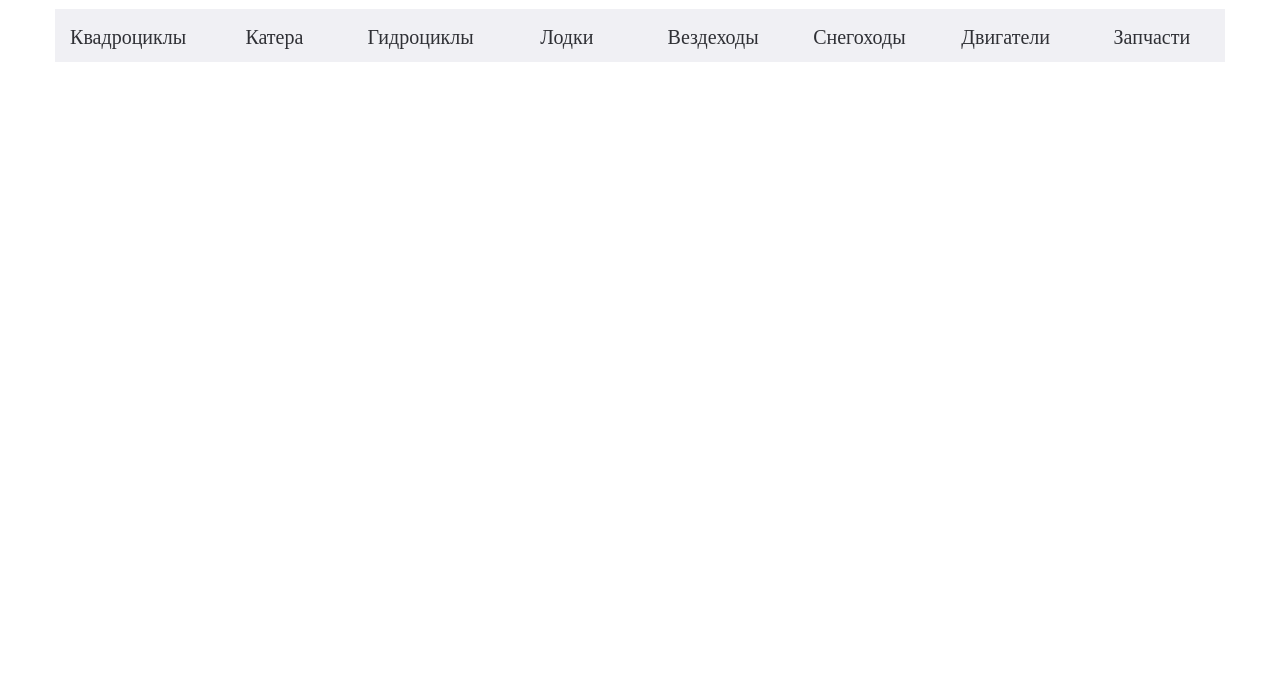
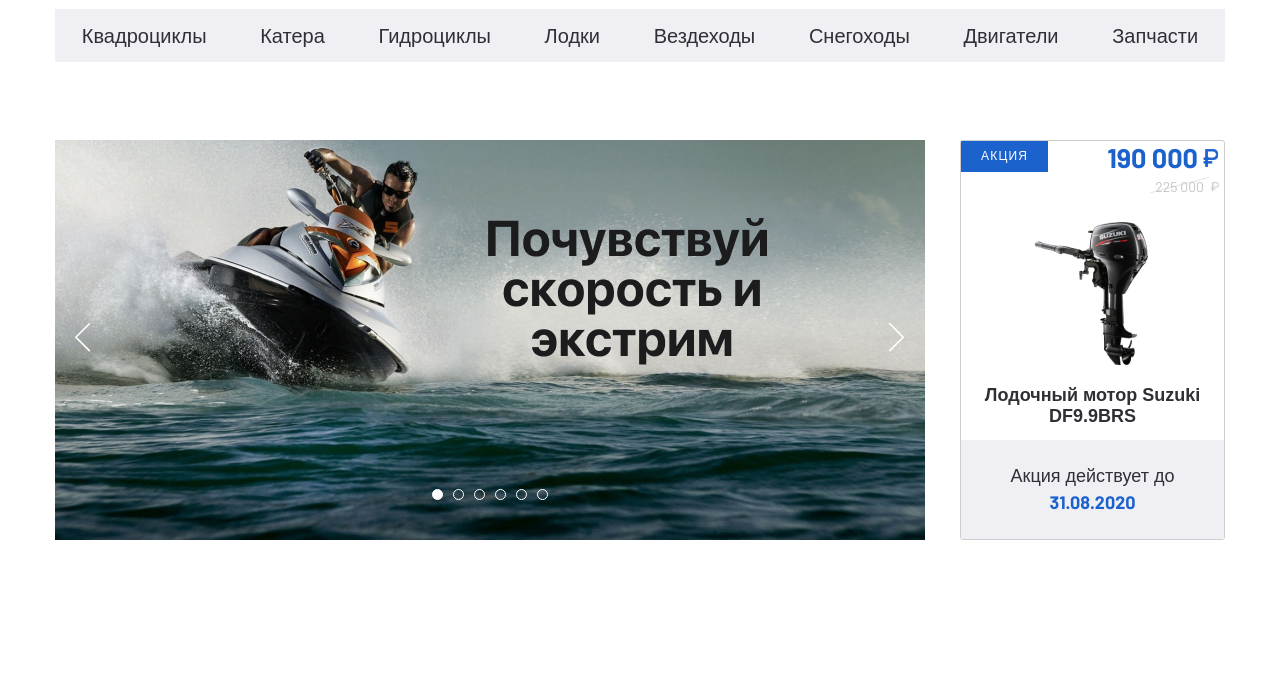
Before and after one commit to pavel-chermyanin/jet-ski-shop, a plain HTML site: page index.html in a window 1280 px wide. Shown: the part 113-800 px from the top of the page. Drawn offline with nearby package versions, Linux system fonts and the light colour scheme.

Commit message:
laid out and styled the banner

```diff
--- a/css/style.css
+++ b/css/style.css
@@ -24,8 +24,11 @@ h5,
 h6 {
   margin: 0;
 }
+p{
+    margin: 0;
+}
 body {
-  font-family: "SFProDisplay-Regular";
+  font-family: "SFProDisplay-Regular", sans-serif;
   color: #2f3035;
   font-size: 20px;
   line-height: 24px;
@@ -101,7 +104,7 @@ body {
   bottom: -2px;
   right: -14px;
 }
-.header__bootom{
+.header__bootom {
   margin-bottom: 78px;
 }
 .menu-categories {
@@ -115,15 +118,12 @@ body {
   position: relative;
 }
 .menu-categories__link {
-    transition: all .3s ease-in-out;
+  transition: all 0.3s ease-in-out;
   padding: 15px 0 14px;
-    position: absolute;
-    top: 50%;
-    left: 50%;
-    transform: translate(-50%, -50%);
+  position: relative;
 }
-.menu-categories__link::before{
-    content: '';
+.menu-categories__link::before {
+  content: "";
   position: absolute;
   width: 0;
   left: auto;
@@ -131,7 +131,7 @@ body {
   right: 0;
   background-color: var(--accent-color);
   height: 3px;
-    transition: all .3s;
+  transition: all 0.3s;
 }
 .menu-categories__link:hover {
   color: #000;
@@ -141,3 +141,156 @@ body {
   right: auto;
   left: 0;
 }
+
+/* ==== banner-section ==== */
+
+.banner-section__inner {
+  display: flex;
+  justify-content: space-between;
+}
+.banner-section__slider {
+  max-width: 870px;
+}
+.banner-section__slider-btn {
+  position: absolute;
+  top: 50%;
+  transform: translateY(-50%);
+  background-color: transparent;
+  border: none;
+  margin: 0;
+  padding: 0;
+  z-index: 5;
+  cursor: pointer;
+}
+.banner-section__slider-btnprev {
+  left: 20px;
+}
+.banner-section__slider-btnnext {
+  right: 20px;
+}
+.slick-dots {
+  position: absolute;
+  bottom: 40px;
+  left: 0;
+  right: 0;
+  text-align: center;
+}
+.slick-dots li{
+    display: inline-block;
+    padding: 0 5px;
+}
+.slick-dots button {
+    margin: 0;
+    padding: 0;
+    font-size: 0;
+    width: 11px;
+    height: 11px;
+    border: 1px solid #fff;
+    border-radius: 50%;
+    background-color: transparent;
+    cursor: pointer;
+}
+.slick-active button{
+    background-color: #fff;
+}
+.banner-section__slider-item {
+}
+.banner-section__item {
+}
+.banner-section__slider-img{
+    object-fit: cover;
+    min-height: 40px;
+}
+.sale-item {
+    text-align: center;
+    max-width: 265px;
+    border: 1px solid #CDCDCD;
+    border-radius: 3px;
+    display: flex;
+    flex-direction: column;
+    justify-content: space-between;
+}
+.sale-item__top {
+    display: flex;
+    justify-content: space-between;
+    align-items: flex-start;
+}
+.sale-item__info {
+    color: #fff;
+    background-color: var(--accent-color);
+    text-transform: uppercase;
+    font-size: 12px;
+    line-height: 15px;
+    letter-spacing: 0.1em;
+    padding: 8px 20px;
+}
+.sale-item__price{
+    text-align: right;
+}
+.price {
+    font-family: 'Barlow', sans-serif;
+    position: relative;
+}
+.sale-item__price-new {
+    font-weight: 700;
+    font-size: 27px;
+    line-height: 32px;
+    color: var(--accent-color);
+    margin-right: 6px;
+    padding-right: 20px;
+    position: relative;
+}
+.sale-item__price-new::after{
+    content: '';
+    position: absolute;
+    width: 15px;
+    height: 18px;
+    top: 8px;
+    right: 0;
+    background-image: url(../images/icons-price.svg);
+}
+.sale-item__price-old {
+    font-weight: 400;
+    font-size: 14px;
+    line-height: 17px;
+    color: #c4c4c4;
+    margin-right: 15px;
+    background-image: url(../images/old-line.svg);
+    background-repeat: no-repeat;
+    display: inline-block;
+    padding: 2px 5px;
+}
+.sale-item__price-old::after{
+    content: '';
+    position: absolute;
+    background-image: url(../images/icons-price-old.svg);
+    width: 8px;
+    height: 10px;
+    right: -10px;
+    top: 6px;
+}
+.sale-item__img {
+    object-fit: contain;
+    max-width: fit-content;
+    margin: 0 auto;
+}
+.sale-item__title {
+    font-family: "SFProDisplay-Bold", sans-serif;
+    font-size: 18px;
+    line-height: 21px;
+    font-weight: 700;
+    margin-bottom: 7px;
+}
+.sale-item__footer {
+    background-color: #F0F0F4;
+    font-size: 18px;
+    line-height: 22px;
+    padding: 25px 20px 26px;
+}
+.sale-item__footer span{
+    color: var(--accent-color);
+    font-family: 'Barlow', sans-serif;
+    font-weight: 700;
+    display: block;
+    margin-top: 4px;
+}
--- a/index.html
+++ b/index.html
@@ -1,5 +1,5 @@
 <!DOCTYPE html>
-<html lang="en">
+<html lang="ru">
 
 <head>
   <meta charset="UTF-8">
@@ -9,6 +9,9 @@
   <link rel="stylesheet" href="css/normalize.css">
   <link rel="stylesheet" href="css/slick.css">
   <link rel="stylesheet" href="css/fonts.css">
+  <link rel="preconnect" href="https://fonts.googleapis.com">
+  <link rel="preconnect" href="https://fonts.gstatic.com" crossorigin>
+  <link href="https://fonts.googleapis.com/css2?family=Barlow:wght@400;700&display=swap" rel="stylesheet">
   <link rel="stylesheet" href="css/style.css">
 </head>
 
@@ -68,6 +71,50 @@
       </div>
     </div>
   </header>
+  <section class="banner-section">
+    <div class="container">
+      <div class="banner-section__inner">
+        <div class="banner-section__slider">
+          <a class="banner-section__slider-item" href="#">
+            <img class="banner-section__slider-img" src="./images/banner-slider.jpg" alt="">
+          </a>
+          <a class="banner-section__slider-item" href="#">
+            <img class="banner-section__slider-img" src="./images/banner-slider.jpg" alt="">
+          </a>
+          <a class="banner-section__slider-item" href="#">
+            <img class="banner-section__slider-img" src="./images/banner-slider.jpg" alt="">
+          </a>
+          <a class="banner-section__slider-item" href="#">
+            <img class="banner-section__slider-img" src="./images/banner-slider.jpg" alt="">
+          </a>
+          <a class="banner-section__slider-item" href="#">
+            <img class="banner-section__slider-img" src="./images/banner-slider.jpg" alt="">
+          </a>
+          <a class="banner-section__slider-item" href="#">
+            <img class="banner-section__slider-img" src="./images/banner-slider.jpg" alt="">
+          </a>
+        </div>
+        <a class="banner-section__item sale-item" href="#">
+          <div class="sale-item__top">
+            <p class="sale-item__info">акция</p>
+            <div class="sale-item__price">
+              <div class=" price sale-item__price-new">190 000</div>
+              <div class=" price sale-item__price-old">225 000</div>
+            </div>
+          </div>
+          <img class="sale-item__img" src="./images/content/sale-1.png" alt="">
+          <h5 class="sale-item__title">
+            Лодочный мотор
+            Suzuki DF9.9BRS
+          </h5>
+          <div class="sale-item__footer">
+            Акция действует до
+            <span>31.08.2020</span>
+          </div>
+        </a>
+      </div>
+    </div>
+  </section>
 
 
   <script src="https://ajax.googleapis.com/ajax/libs/jquery/3.4.1/jquery.min.js"></script>
--- a/js/main.js
+++ b/js/main.js
@@ -1,3 +1,7 @@
 $(function(){
-
+    $('.banner-section__slider').slick({
+        dots: true,
+        prevArrow: '<button class="banner-section__slider-btn banner-section__slider-btnprev"><img src="./images/arrow-left.svg" alt=""></button>',
+        nextArrow: '<button class="banner-section__slider-btn banner-section__slider-btnnext"><img src="./images/arrow-right.svg" alt=""></button>',
+    })
 });
```
Also changed, not shown: images/arrow-left.svg (added), images/arrow-right.svg (added), images/banner-slider.jpg (added), images/content/sale-1.png (added), images/icons-price-old.svg (added), images/icons-price.svg (added), images/old-line.svg (added). Lines whose indentation alone changed are shown as unchanged.
